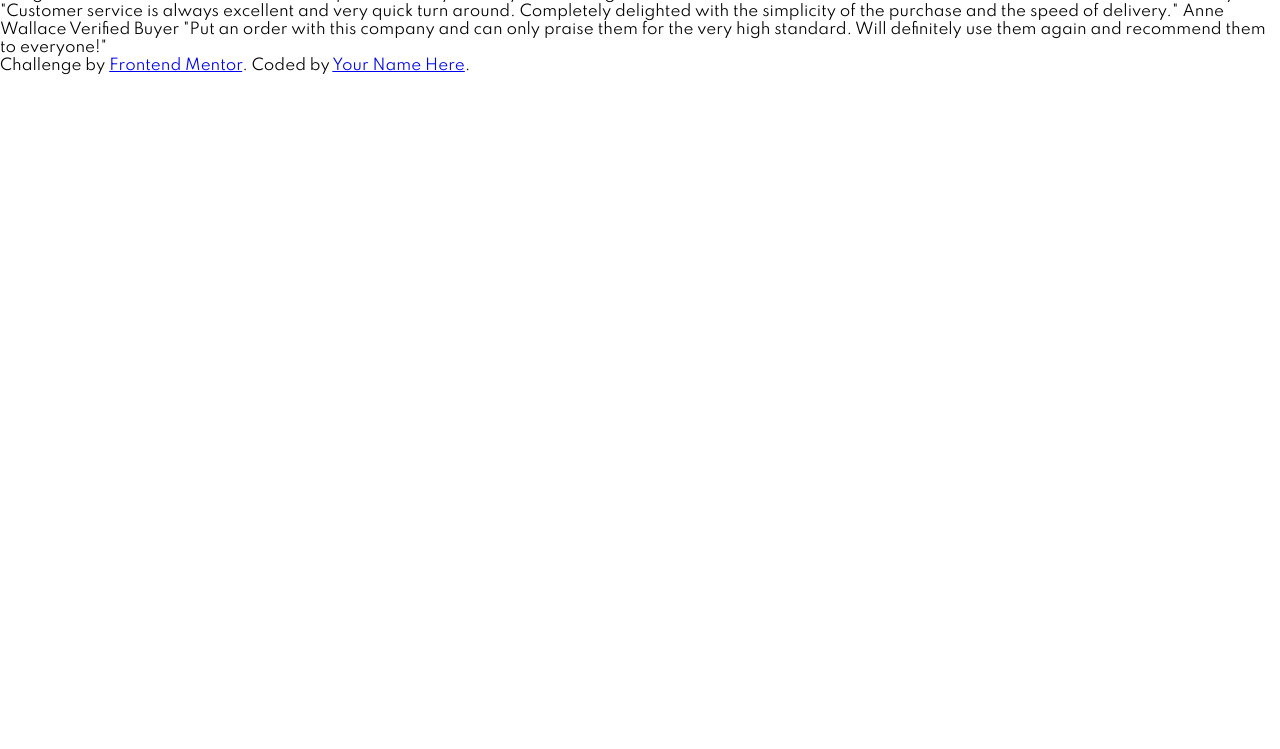
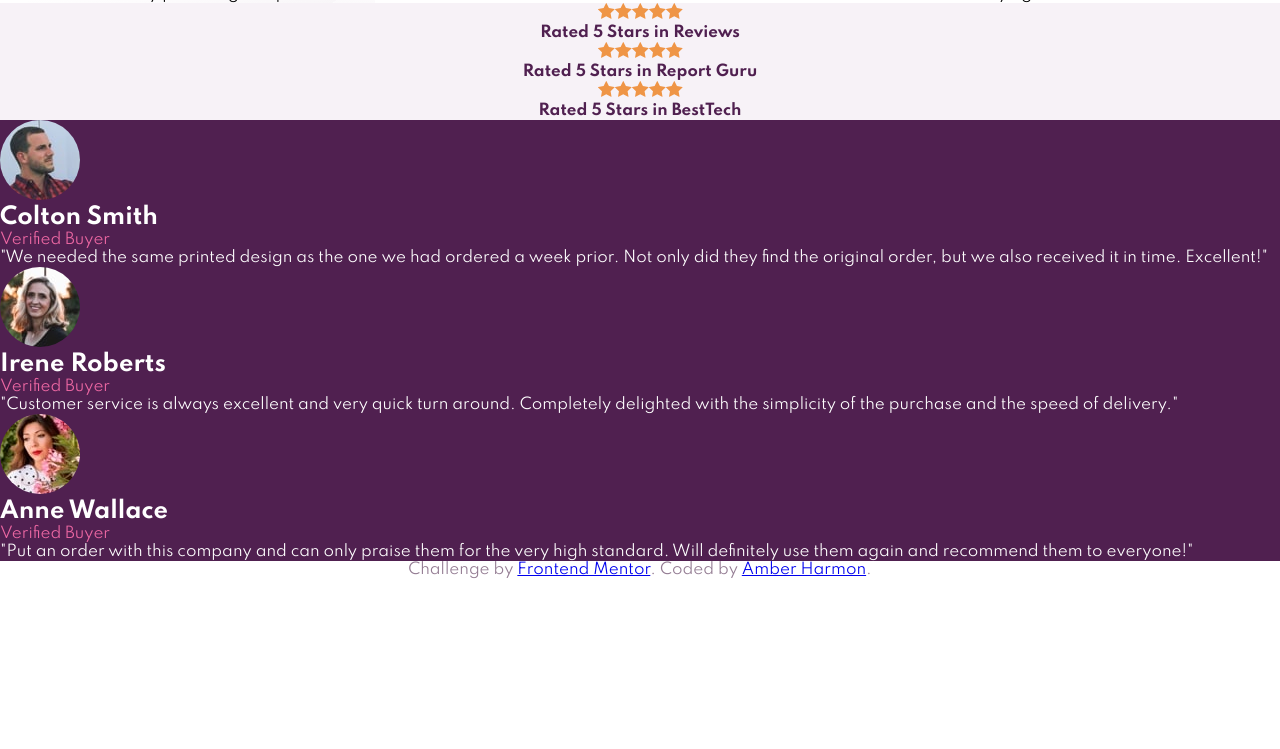
Before and after one commit to aharmon413/social-proof-section, a plain HTML site: page index.html in a window 1280 px wide. Shown: the part 51-800 px from the top of the page. Drawn offline with Linux system fonts and the light colour scheme.

Commit message:
Added HTML markup and basic styles

```diff
--- a/index.html
+++ b/index.html
@@ -8,36 +8,53 @@
     <title>Frontend Mentor | Social proof section</title>
   </head>
   <body>
-    10,000+ of our users love our products.
+    <h1>10,000+ of our users love our products.</h1>
 
-    We only provide great products combined with excellent customer service.
-    See what our satisfied customers are saying about our services.
+    <p>We only provide great products combined with excellent customer service.
+    See what our satisfied customers are saying about our services.</p>
 
-    Rated 5 Stars in Reviews
-    Rated 5 Stars in Report Guru
-    Rated 5 Stars in BestTech
+    <div class="star-ratings">
+      <div class="rating">
+        <p><img src="/images/icon-star.svg" alt="5 out of 5 stars"><img src="/images/icon-star.svg" alt=""><img src="/images/icon-star.svg" alt=""><img src="/images/icon-star.svg" alt=""><img src="/images/icon-star.svg" alt=""></p>
+        <p>Rated 5 Stars in Reviews</p>
+      </div>
+      <div class="rating">
+        <p><img src="/images/icon-star.svg" alt="5 out of 5 stars"><img src="/images/icon-star.svg" alt=""><img src="/images/icon-star.svg" alt=""><img src="/images/icon-star.svg" alt=""><img src="/images/icon-star.svg" alt=""></p>
+        <p>Rated 5 Stars in Report Guru</p>
+      </div>
+      <div class="rating">
+        <p><img src="/images/icon-star.svg" alt="5 out of 5 stars"><img src="/images/icon-star.svg" alt=""><img src="/images/icon-star.svg" alt=""><img src="/images/icon-star.svg" alt=""><img src="/images/icon-star.svg" alt=""></p>
+        <p>Rated 5 Stars in BestTech</p>
+      </div>
+    </div>
 
-    Colton Smith
-    Verified Buyer
-    "We needed the same printed design as the one we had ordered a week prior.
-    Not only did they find the original order, but we also received it in time.
-    Excellent!"
-
-    Irene Roberts
-    Verified Buyer
-    "Customer service is always excellent and very quick turn around. Completely
-    delighted with the simplicity of the purchase and the speed of delivery."
-
-    Anne Wallace
-    Verified Buyer
-    "Put an order with this company and can only praise them for the very high
-    standard. Will definitely use them again and recommend them to everyone!"
+    <div class="customer-reviews">
+      <div class="review">
+        <img src="images/image-colton.jpg" alt="Colton Smith" class="customer-image">
+        <h2>Colton Smith</h2>
+        <p class="verified">Verified Buyer</p>
+        <p>"We needed the same printed design as the one we had ordered a week prior.
+        Not only did they find the original order, but we also received it in time.
+        Excellent!"</p>
+      </div>
+      <div class="review">
+        <img src="images/image-irene.jpg" alt="Irene Roberts" class="customer-image">
+        <h2>Irene Roberts</h2>
+        <p class="verified">Verified Buyer</p>
+        <p>"Customer service is always excellent and very quick turn around. Completely
+        delighted with the simplicity of the purchase and the speed of delivery."</p>
+      </div>
+      <div class="review">
+        <img src="images/image-anne.jpg" alt="Anne Wallace" class="customer-image">
+        <h2>Anne Wallace</h2>
+        <p class="verified">Verified Buyer</p>
+        <p>"Put an order with this company and can only praise them for the very high
+        standard. Will definitely use them again and recommend them to everyone!"</p>
+      </div>
+    </div>
 
     <footer>
-      Challenge by
-      <a href="https://www.frontendmentor.io?ref=challenge" target="_blank"
-        >Frontend Mentor</a
-      >. Coded by <a href="#">Your Name Here</a>.
+      <p>Challenge by <a href="https://www.frontendmentor.io?ref=challenge" target="_blank">Frontend Mentor</a>. Coded by <a href="https://github.com/aharmon413" target="_blank">Amber Harmon</a>.</p>
     </footer>
   </body>
 </html>
--- a/styles/style.css
+++ b/styles/style.css
@@ -10,14 +10,44 @@
     --light-grayish-magenta: hsl(300, 24%, 96%);
     --white: hsl(0, 0%, 100%);
 }
-
 * {
     box-sizing: inherit;
     margin: 0;
     padding: 0;
 }
-
 body {
     font-size: 0.9375em; /* 15px */
     font-family: Spartan, sans-serif;
+    text-align: center;
+    background: url(../images/bg-pattern-top-mobile.svg), url(../images/bg-pattern-bottom-mobile.svg);
+    background-repeat: no-repeat;
 }
+h1 {
+    color: var(--very-dark-magenta);
+}
+h2 {
+    color: var(--white);
+}
+footer {
+    color: var(--dark-grayish-magenta);
+}
+.rating {
+    background-color: var(--light-grayish-magenta);
+}
+.rating p {
+    color: var(--very-dark-magenta);
+    font-weight: 700;
+}
+.review {
+    background-color: var(--very-dark-magenta);
+    text-align: left;
+}
+.customer-image {
+    border-radius: 50%;
+}
+.review p {
+    color: var(--white);
+}
+p.verified {
+    color: var(--soft-pink);
+}
```
